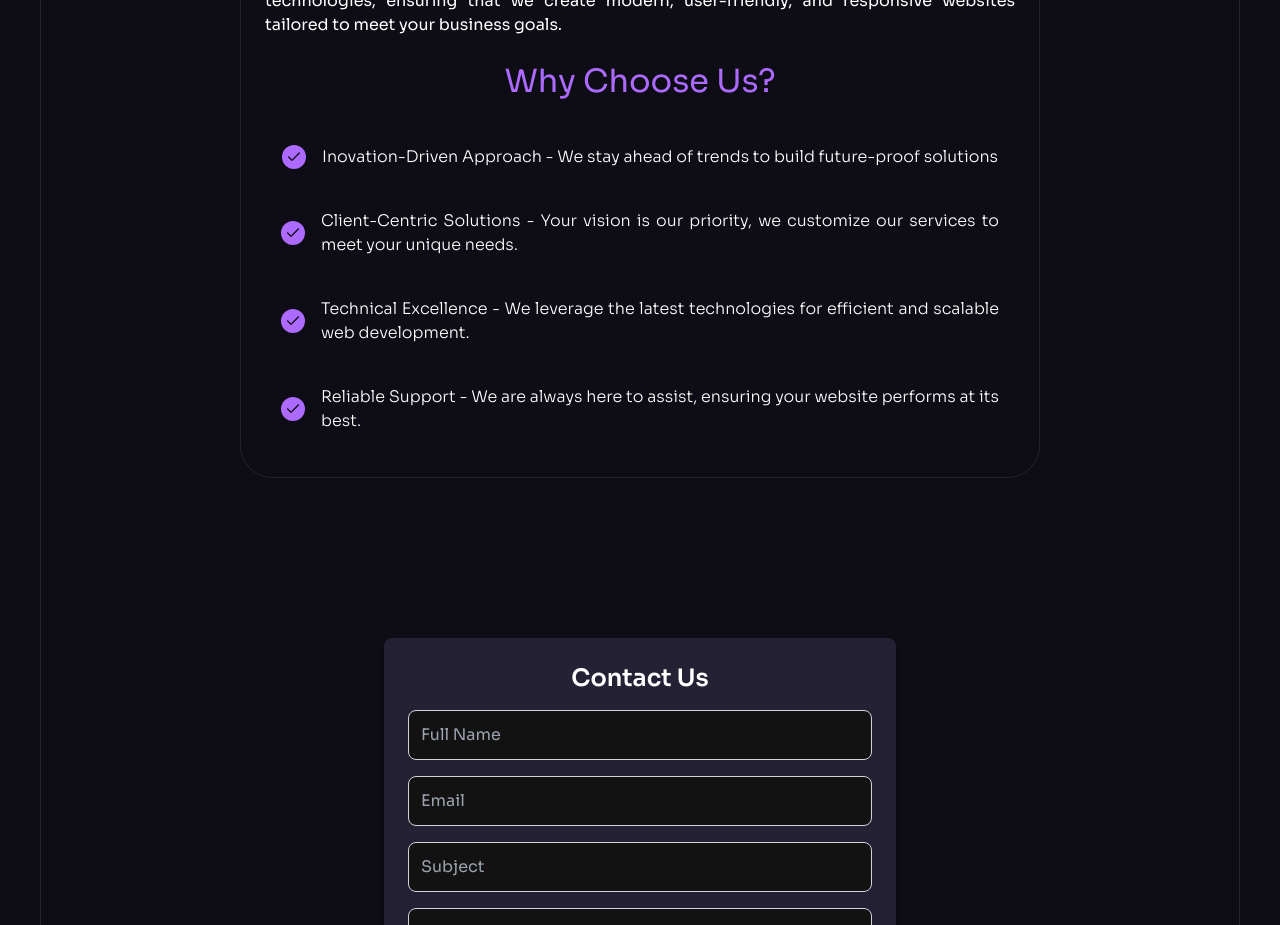
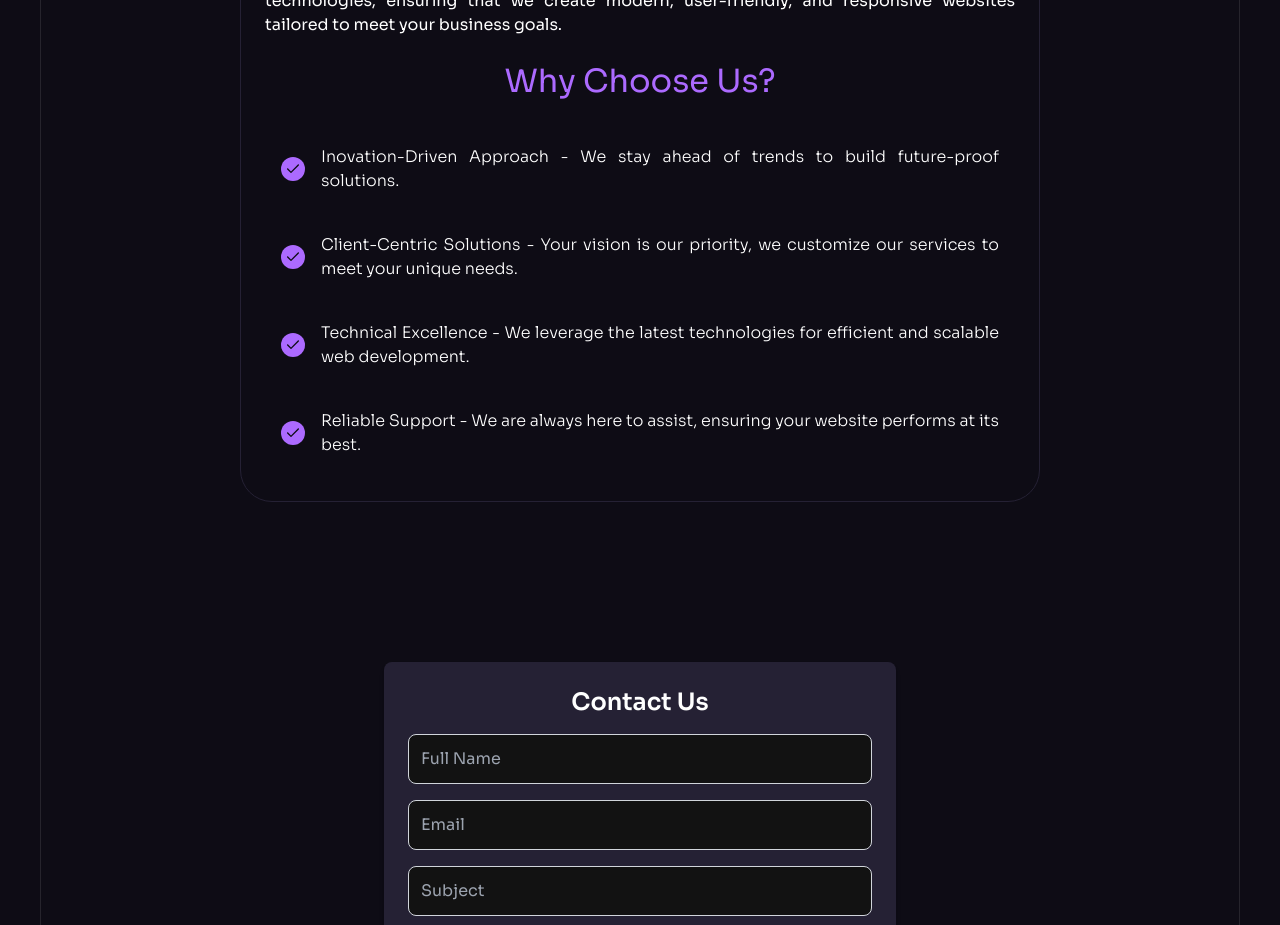
Before and after one commit to ChidiogoVictor/joedikatech, a React (Vite) app: page / in a window 1280 px wide. Shown: the part 2700-3625 px from the top of the page. Built offline with nearby package versions, Linux system fonts and the light colour scheme.

Commit message:
fixed bug in about page

```diff
--- a/src/components/About.jsx
+++ b/src/components/About.jsx
@@ -16,29 +16,29 @@ const About = () => {
             tailored to meet your business goals.
             <p className="h4 text-center text-color-1 py-5">Why Choose Us?</p>
             <div className="flex items-center justify-center px-4">
-              <ul className="w-full">
-                <li className="flex items-justify py-5 border-n-6 rounded-[2rem] items-center justify-center">
+              <ul className="w-full ">
+                <li className="flex items-justify py-5 border-n-6 rounded-[2rem] items-center justify-start">
                   <img src={check} width={24} height={24} alt="Check" />
                   <p className="body-2 ml-4">
                     Inovation-Driven Approach - We stay ahead of trends to build
-                    future-proof solutions
+                    future-proof solutions.
                   </p>
                 </li>
-                <li className="flex items-justify py-5 border-n-6 rounded-[2rem] items-center justify-center">
+                <li className="flex items-justify py-5 border-n-6 rounded-[2rem] items-center justify-start">
                   <img src={check} width={24} height={24} alt="Check" />
                   <p className="body-2 ml-4">
                     Client-Centric Solutions - Your vision is our priority, we
                     customize our services to meet your unique needs.
                   </p>
                 </li>
-                <li className="flex items-justify py-5 border-n-6 rounded-[2rem] items-center justify-center">
+                <li className="flex items-justify py-5 border-n-6 rounded-[2rem] items-center justify-start">
                   <img src={check} width={24} height={24} alt="Check" />
                   <p className="body-2 ml-4">
                     Technical Excellence - We leverage the latest technologies
                     for efficient and scalable web development.
                   </p>
                 </li>
-                <li className="flex items-justify py-5 border-n-6 rounded-[2rem] items-center justify-center">
+                <li className="flex items-justify py-5 border-n-6 rounded-[2rem] items-center justify-start">
                   <img src={check} width={24} height={24} alt="Check" />
                   <p className="body-2 ml-4">
                     Reliable Support - We are always here to assist, ensuring
```
